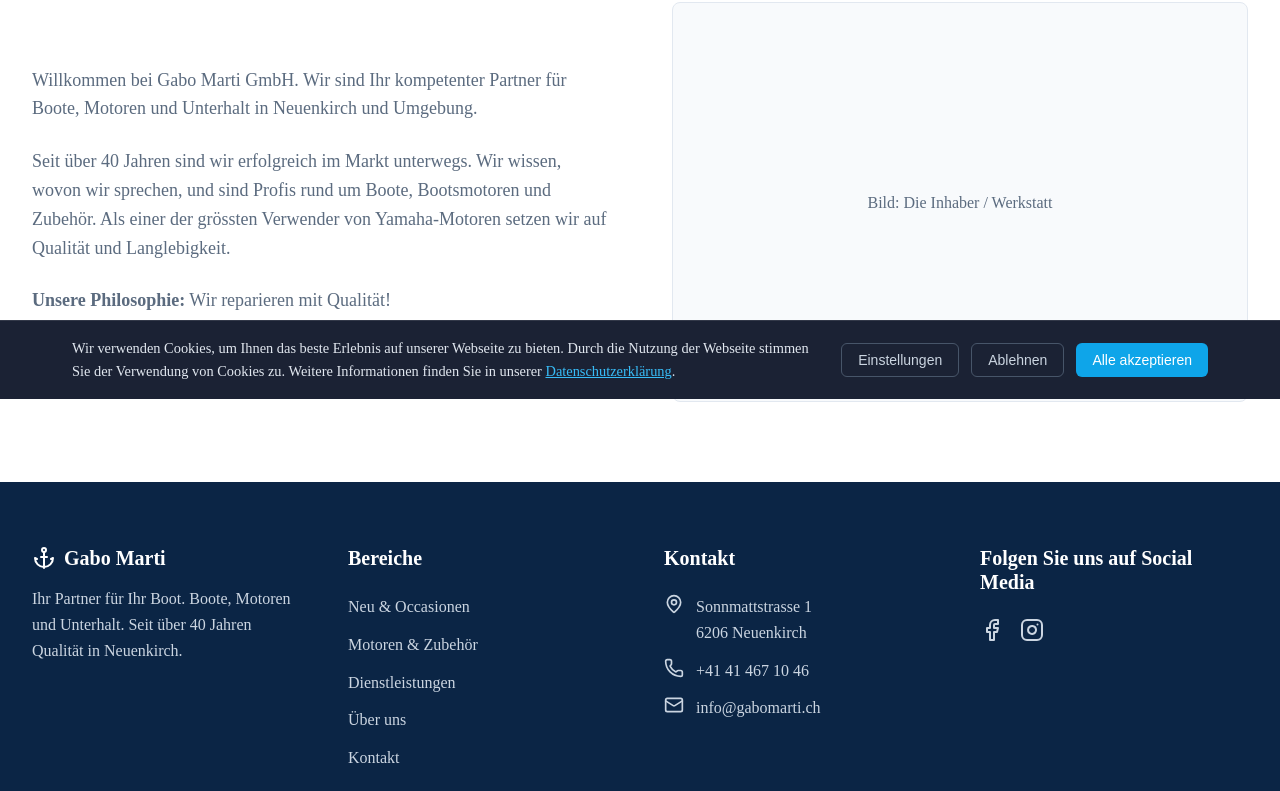
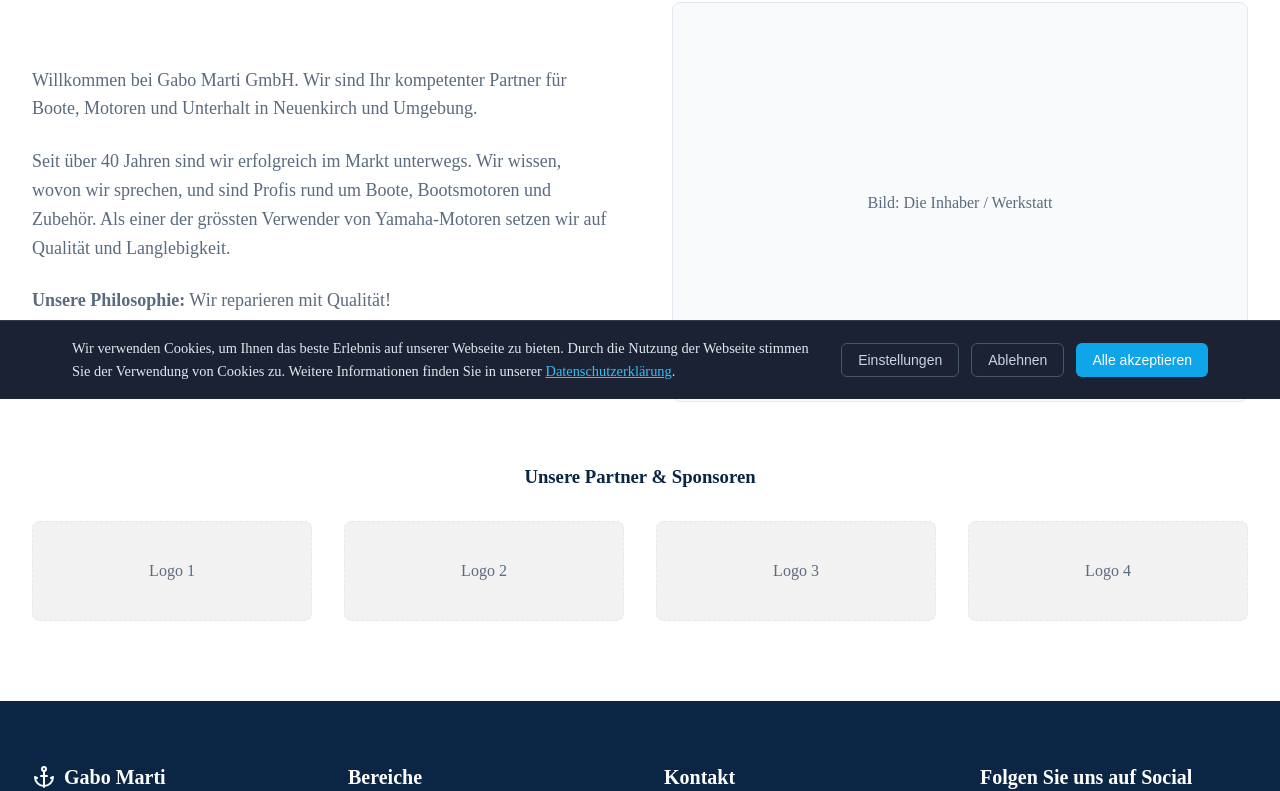
Before and after one commit to raymondgross92/GaboMarti, a Next.js app in the folder gabo-marti-web/: page /about in a window 1280 px wide. Shown: the part 401-1192 px from the top of the page. Built offline with nearby package versions, Linux system fonts and the light colour scheme.

Commit message:
Feat: Add Sponsors section placeholder to About page

```diff
--- a/gabo-marti-web/src/components/sections/About.tsx
+++ b/gabo-marti-web/src/components/sections/About.tsx
@@ -26,6 +26,36 @@
                         </div>
                     </div>
                 </ScrollAnimation>
+
+                <ScrollAnimation>
+                    <div style={{ marginTop: '4rem' }}>
+                        <h3 className={styles.subtitle} style={{ textAlign: 'center', marginBottom: '2rem' }}>Unsere Partner & Sponsoren</h3>
+                        <div style={{
+                            display: 'grid',
+                            gridTemplateColumns: 'repeat(auto-fit, minmax(150px, 1fr))',
+                            gap: '2rem',
+                            alignItems: 'center',
+                            justifyItems: 'center'
+                        }}>
+                            {/* Placeholders for 4 logos */}
+                            {[1, 2, 3, 4].map((i) => (
+                                <div key={i} style={{
+                                    width: '100%',
+                                    height: '100px',
+                                    backgroundColor: 'rgba(0,0,0,0.05)',
+                                    border: '1px dashed var(--border)',
+                                    display: 'flex',
+                                    alignItems: 'center',
+                                    justifyContent: 'center',
+                                    borderRadius: '0.5rem',
+                                    color: 'var(--text-light)'
+                                }}>
+                                    Logo {i}
+                                </div>
+                            ))}
+                        </div>
+                    </div>
+                </ScrollAnimation>
             </div>
         </section>
     );
```
